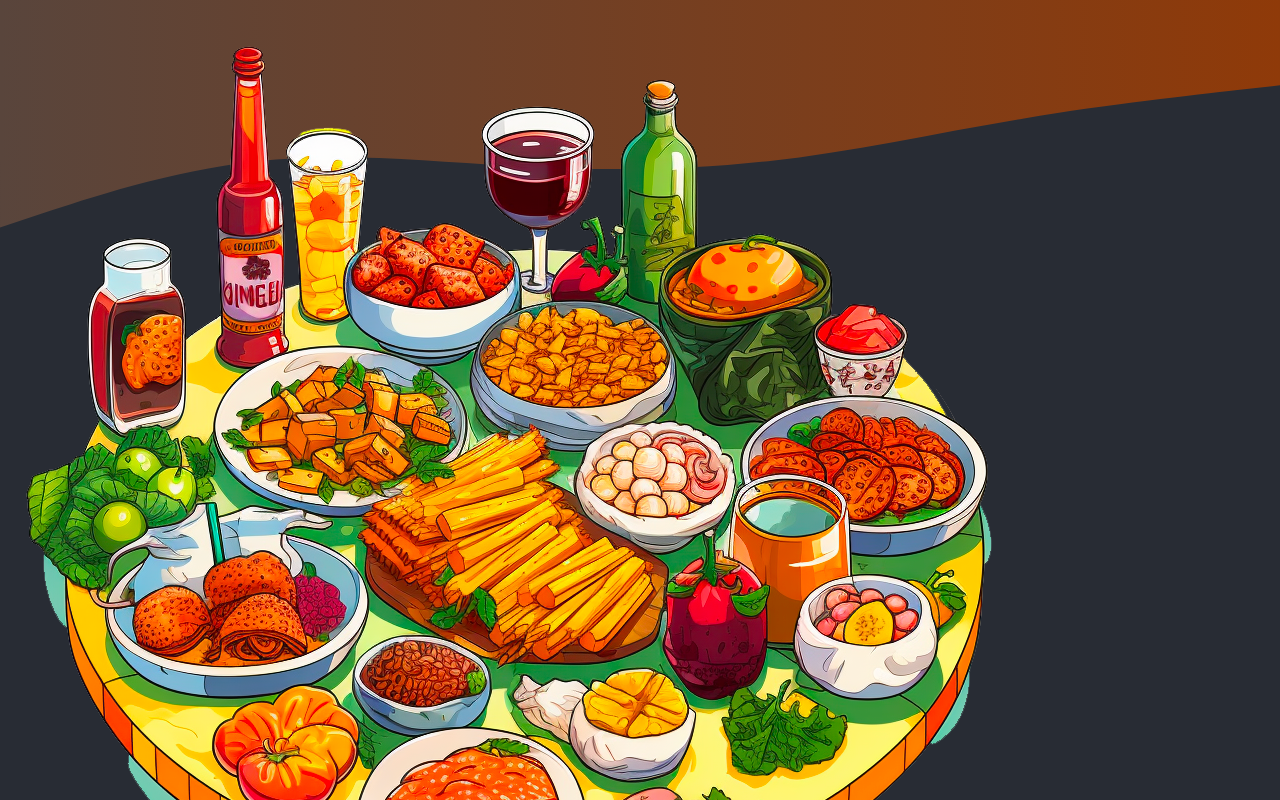
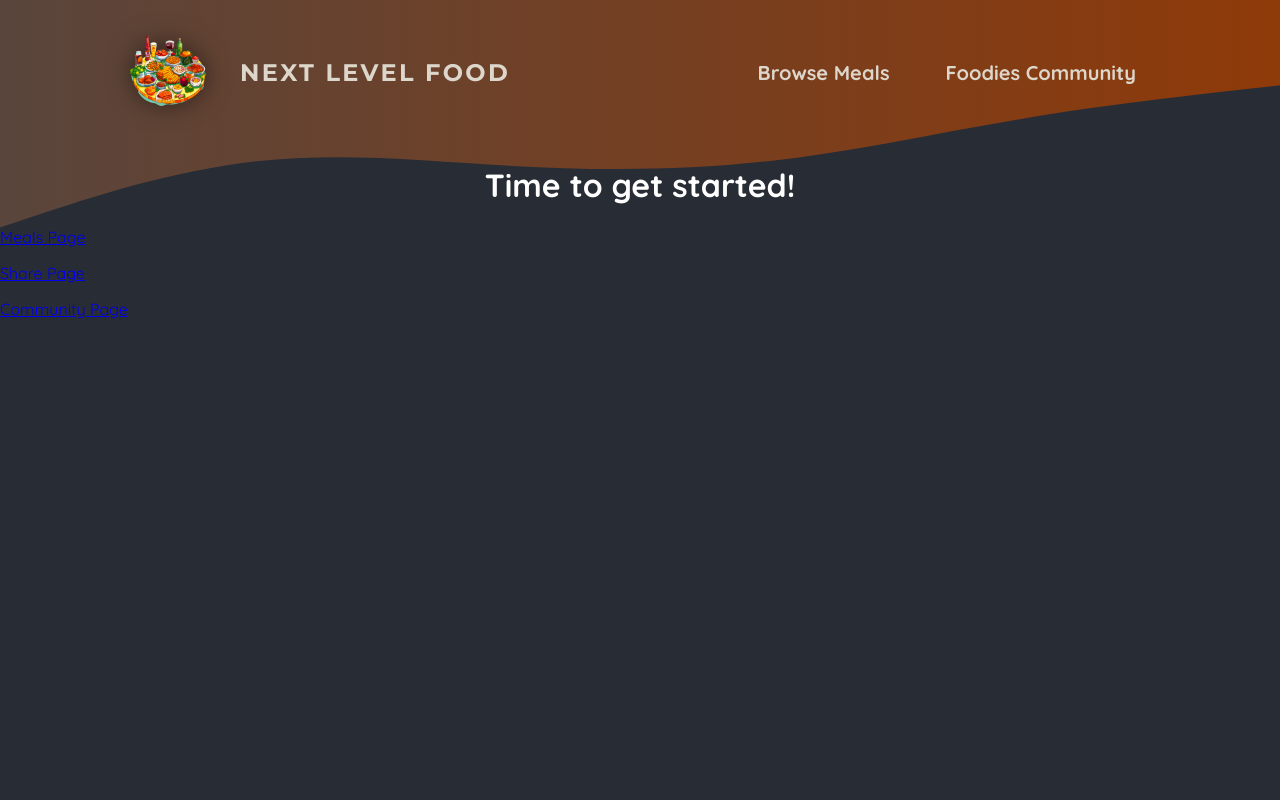
Before and after one commit to Kushan-/meals-next-app, a Next.js app: page / in a window 1280 px wide. Shown: the top 800 px of the page. Built offline with nearby package versions, Linux system fonts and the light colour scheme.

Commit message:
01-adding css

```diff
--- a/components/main-header.js
+++ b/components/main-header.js
@@ -1,15 +1,16 @@
-import Link from "next/link"
-import logoImg from '../assets/logo.png'
+import Link from "next/link";
+import logoImg from '@/assets/logo.png';
+import classes from './main-header.module.css'
 
 const MainHeader = () => {
   return (
-    <header>
-        <Link href="/">
+    <header className={classes.header}>
+        <Link className={classes.logo} href="/">
             <img src={logoImg.src} alt="A plate with food on it"/>
             Next Level Food
         </Link>
 
-        <nav>
+        <nav className={classes.nav}>
             <ul>
                 <li>
                     <Link href = "/meals"> Browse Meals</Link>
--- /dev/null
+++ b/components/main-header.module.css
@@ -0,0 +1,67 @@
+.header {
+    display: flex;
+    justify-content: space-between;
+    align-items: center;
+    padding: 2rem 1rem;
+  }
+
+  @media (min-width: 768px) {
+    .header {
+      padding: 2rem 10%;
+    }
+  }
+
+  .nav ul {
+    list-style: none;
+    margin: 0;
+    padding: 0;
+    display: flex;
+    gap: 1.5rem;
+    /* font-family: 'Montserrat', sans-serif; */
+    font-size: 1.25rem;
+  }
+
+  .nav a {
+    text-decoration: none;
+    color: #ddd6cb;
+    font-weight: bold;
+    padding: 0.5rem 1rem;
+    border-radius: 0.5rem;
+  }
+
+  .nav a:hover,
+  .nav a:active {
+    background: linear-gradient(90deg, #ff8a05, #f9b331);
+    background-clip: text;
+    -webkit-background-clip: text;
+    -webkit-text-fill-color: transparent;
+    text-shadow: 0 0 18px rgba(248, 190, 42, 0.8);
+  }
+
+  .active {
+    background: linear-gradient(90deg, #ff8a05, #f9b331);
+    background-clip: text;
+    -webkit-background-clip: text;
+    -webkit-text-fill-color: transparent;
+  }
+
+  .logo {
+    display: flex;
+    align-items: center;
+    justify-content: center;
+    gap: 2rem;
+    text-decoration: none;
+    color: #ddd6cb;
+    font-weight: bold;
+    font-family: 'Montserrat', sans-serif;
+    letter-spacing: 0.15rem;
+    text-transform: uppercase;
+    font-size: 1.5rem;
+  }
+
+  .logo img {
+    width: 5rem;
+    height: 5rem;
+    object-fit: contain;
+    filter: drop-shadow(0 0 0.75rem rgba(0, 0, 0, 0.5));
+  }
```
